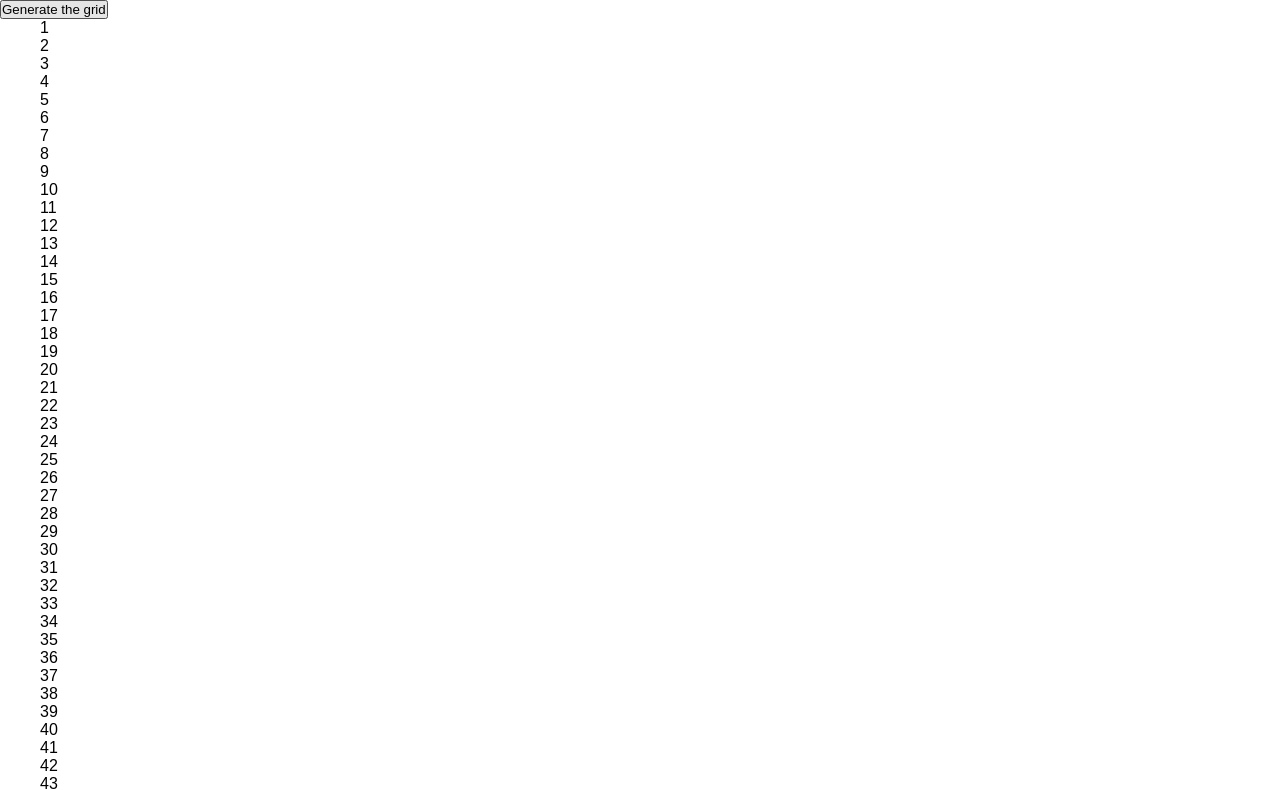
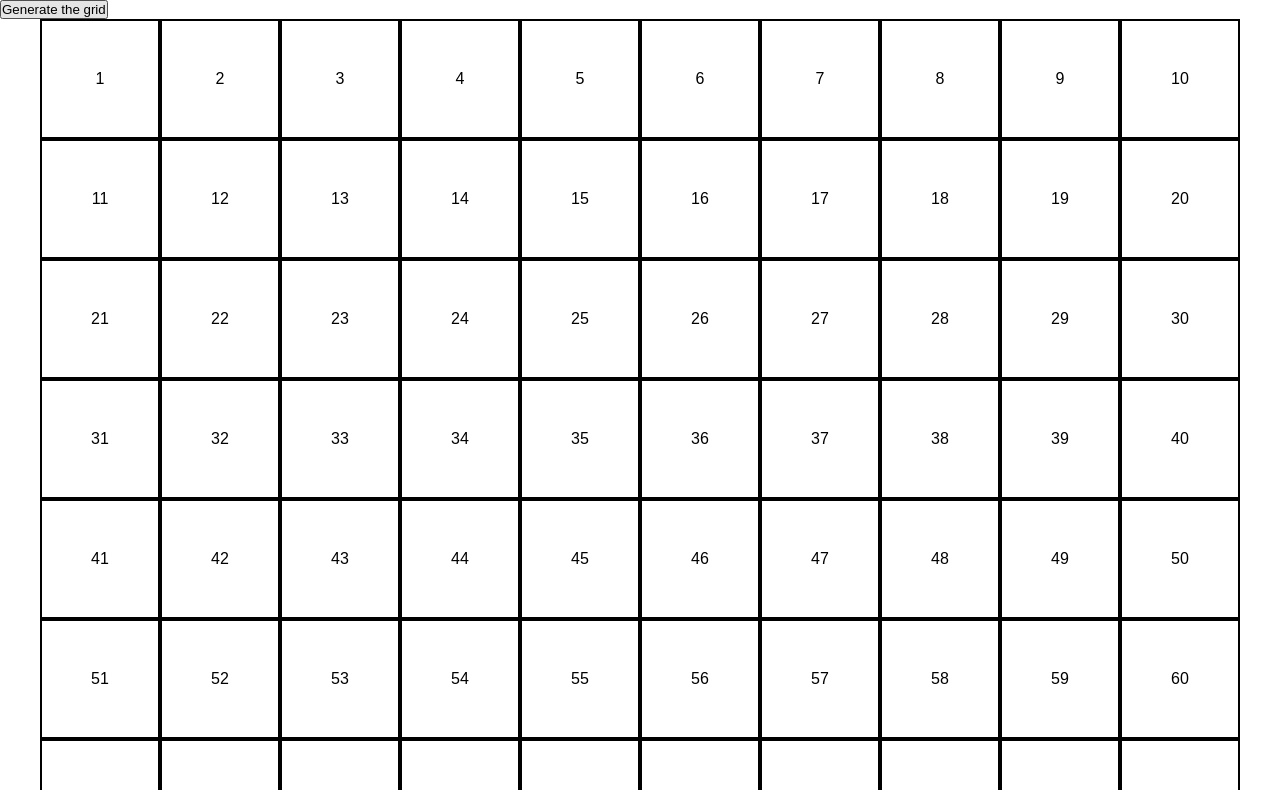
Before and after one commit to Failah/js-campominato-grid, a plain HTML site: page index.html in a window 1280 px wide. Both pictures are taken after a click on the button "Generate the grid". Shown: the top 790 px of the page. Drawn offline with Linux system fonts and the light colour scheme.

Commit message:
Skinning Elements with css

```diff
--- a/css/style.css
+++ b/css/style.css
@@ -18,6 +18,14 @@ body {
     margin: 0 auto;
 }
 
+.row {
+    display: flex;
+}
+
+.wrap {
+    flex-wrap: wrap;
+}
+
 
 /* contents */
 
@@ -28,3 +36,16 @@ body {
 .odd-cell {
     background-color: forestgreen;
 }
+
+.grid-cell {
+    width: calc(100% / 10);
+    height: 120px;
+    border: 2px solid black;
+    display: flex;
+    justify-content: center;
+    align-items: center;
+}
+
+#grid div {
+    user-select: none;
+}
--- a/index.html
+++ b/index.html
@@ -17,7 +17,7 @@
         </button>
     </div>
     <div class="container">
-        <div id="grid">
+        <div id="grid" class="row wrap">
 
         </div>
     </div>
```
